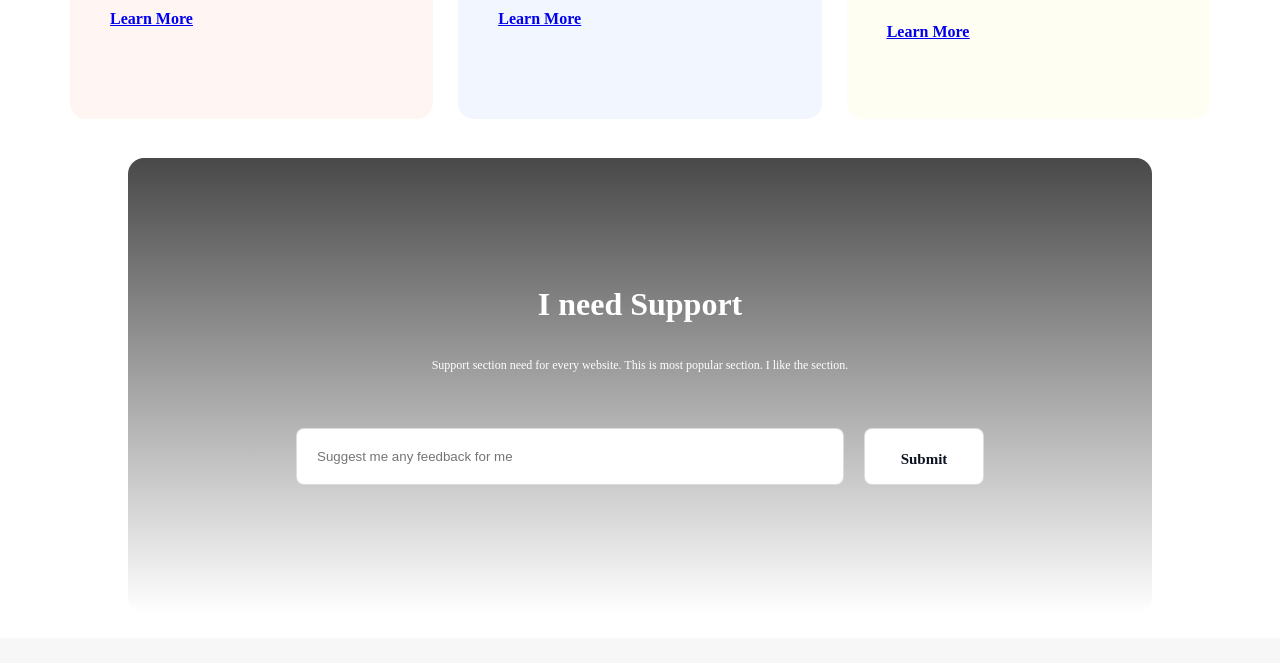
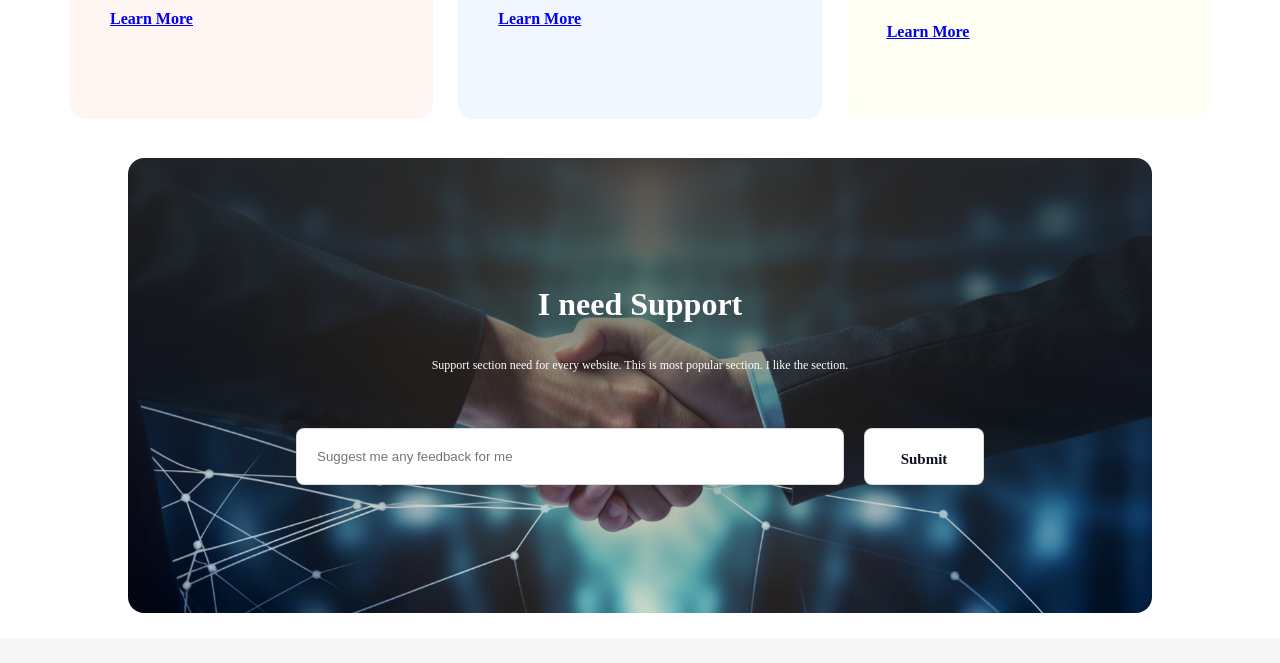
Before and after one commit to Masudrana95/Assignment-1, a plain HTML site: page index.html in a window 1280 px wide. Shown: the part 2939-3602 px from the top of the page. Drawn offline with Linux system fonts and the light colour scheme; the site is published under a folder, as on GitHub Pages, so addresses that start at the root find nothing; a web font is replaced by a local one.

Commit message:
image edit

```diff
--- a/styles.css
+++ b/styles.css
@@ -348,7 +348,7 @@
 /* support style */
 #support{
     border-radius: 16px;
-    background-image:linear-gradient(180.00deg, rgb(37, 37, 37) -19.5%,rgba(16, 16, 16, 0) 100%),url("/assets/handshake.jpg");
+    background-image:linear-gradient(180.00deg, rgb(37, 37, 37) -19.5%,rgba(16, 16, 16, 0) 100%),url("assets/handshake.jpg");
     background-size: cover;
     background-position: center;
     width: 80%;
```
